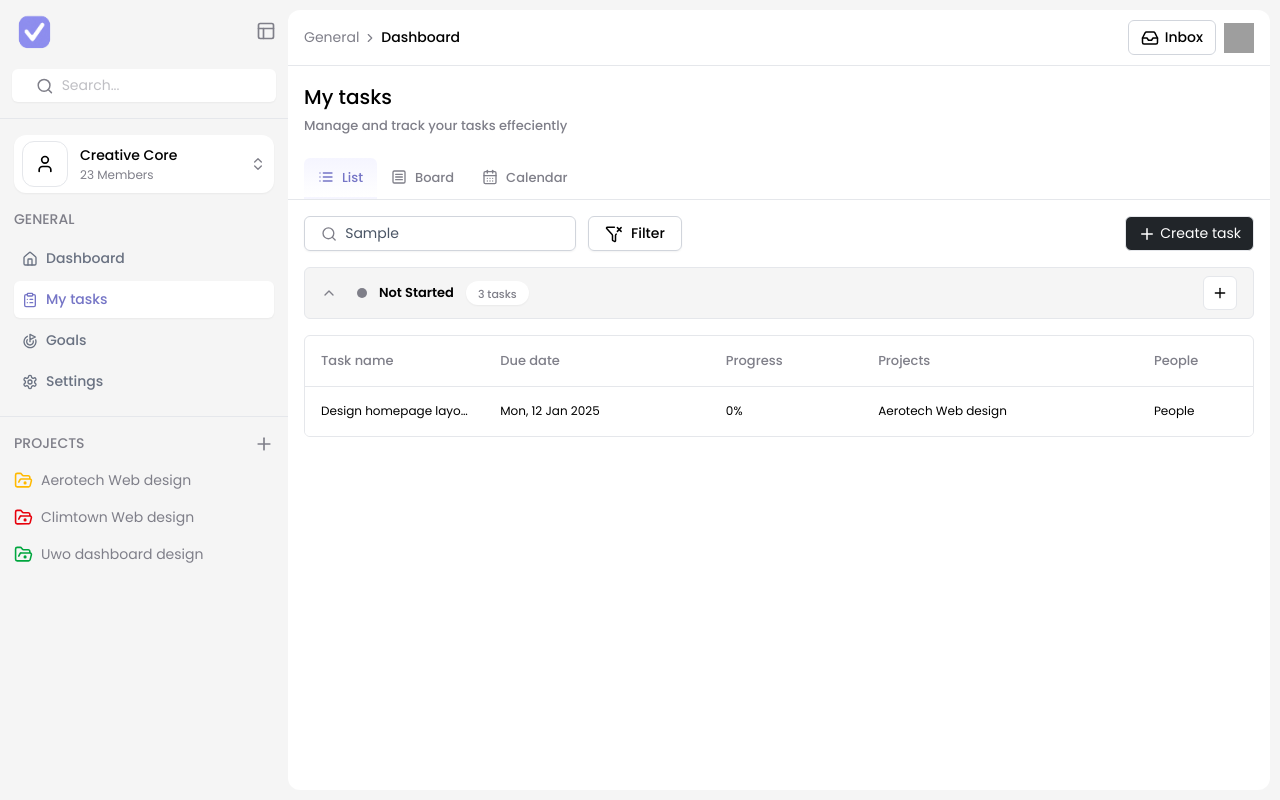
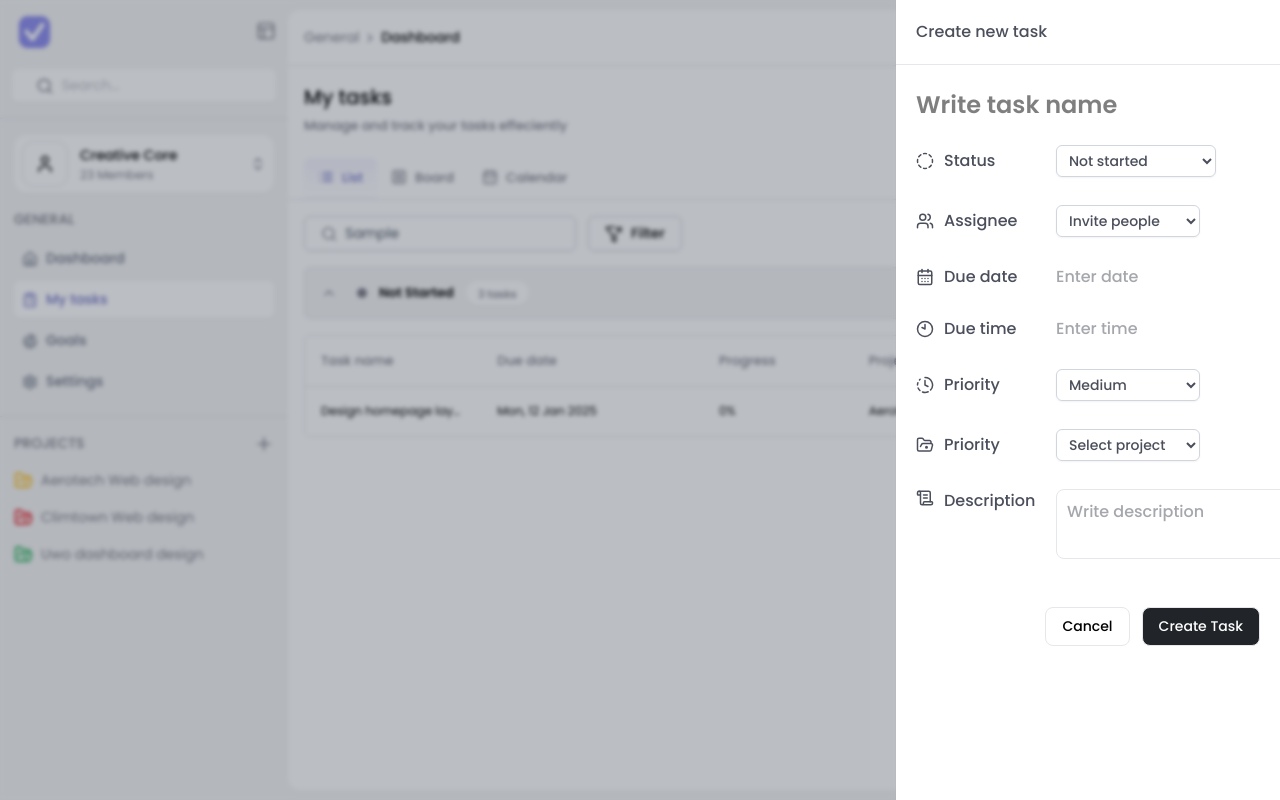
Before and after one commit to sanjay50986/Task-Orbit, a React (Vite) app in the folder Frontend/: page /workspace/tasks in a window 1280 px wide. Both pictures are taken after typing "Sample" into the empty fields and a click on the button "Create task". Built offline with nearby package versions, Linux system fonts and the light colour scheme; grey boxes are pictures that could not be loaded.

Commit message:
create Task design

```diff
--- a/Frontend/src/pages/tasks/Board/Board.jsx
+++ b/Frontend/src/pages/tasks/Board/Board.jsx
@@ -49,7 +49,7 @@ const Board = () => {
                         <div className='mt-2.5 mb-1 bg-white  rounded-md'>
                             <div className='p-3  space-y-2.5'>
                                 <div className='flex items-center justify-between'>
-                                    <span className="bg-red-100 border border-red-400 px-3 py-1
+                                    <span className="bg-red-100 border border-red-400 px-4 py-1
                                     rounded-full text-[10px] text-red-600 font-medium">
                                         High
                                     </span>
--- /dev/null
+++ b/Frontend/src/pages/tasks/CreateTask.jsx
@@ -0,0 +1,111 @@
+import { CalendarDays, CircleDashed, Clock10, ClockFading, FolderOpenDot, PanelsTopLeft, ScrollText, Users } from 'lucide-react'
+import React from 'react'
+
+const CreateTask = ({ createTask, closeCreateTask }) => {
+    return (
+        <>
+            {/* Backdrop Overlay */}
+            {createTask && (
+                <div
+                    className="fixed inset-0 bg-gray-800/30 bg-opacity-50 backdrop-blur-[2px] transition-opacity "
+                    onClick={closeCreateTask}
+                />
+            )}
+
+            {/* Slide-in Panel */}
+            <div
+                className={`
+          fixed top-0 right-0 bottom-0 z-20 left-auto bg-white shadow-xs
+          transform transition-transform duration-500 ease-in-out xl:w-[30%] lg:w-[40%] sm:w-[60%] w-full
+          ${createTask ? "translate-x-0" : "translate-x-full"}
+          overflow-y-auto max-h-screen hide-scrollbar
+        `}>
+
+                <div className='border-b p-5 border-gray-200 flex items-center gap-3'>
+                    <h2 className='text-[16px] font-medium text-[#4B4F5C] '>Create new task</h2>
+                </div>
+
+                <div className='my-6 px-5 '>
+                    <input type="text"
+                        placeholder='Write task name'
+                        className='w-full font-semibold text-2xl outline-none' />
+
+                    <div className='grid grid-cols-[140px_1fr] gap-y-7 mt-6 text-[#4B4F5C] font-medium'>
+                        <div className='flex items-center gap-2.5'>
+                            <CircleDashed size={18} />
+                            <span>Status</span>
+                        </div>
+
+                        <select className='border border-gray-300 px-2 text-[14px] font-medium py-1 shadow-xs rounded-md outline-none w-[10rem]'>
+                            <option className='font-medium'>Not started</option>
+                            <option className='font-medium'>In process</option>
+                            <option className='font-medium'>In Completed</option>
+                        </select>
+
+                        <div className='flex items-center gap-2.5'>
+                            <Users size={18} />
+                            <span>Assignee</span>
+                        </div>
+
+                        <select className='border border-gray-300 px-2 text-[14px] font-medium py-1 shadow-xs rounded-md outline-none w-[9rem]'>
+                            <option className='font-medium'>Invite people</option>
+                        </select>
+
+                        <div className='flex items-center gap-2.5'>
+                            <CalendarDays size={18} />
+                            <span>Due date</span>
+                        </div>
+
+                        <input type="type"
+                            className='outline-none'
+                            placeholder='Enter date' />
+
+                        <div className='flex items-center gap-2.5'>
+                            <Clock10 size={18} />
+                            <span>Due time</span>
+                        </div>
+
+                        <input type="type"
+                            className='outline-none'
+                            placeholder='Enter time' />
+
+
+                        <div className='flex items-center gap-2.5'>
+                            <ClockFading size={18} />
+                            <span>Priority</span>
+                        </div>
+
+                        <select className='border border-gray-300 px-2 text-[14px] font-medium py-1 shadow-xs rounded-md outline-none w-[9rem]'>
+                            <option className='font-medium'>Medium</option>
+                        </select>
+
+                        <div className='flex items-center gap-2.5'>
+                            <FolderOpenDot size={18} />
+                            <span>Priority</span>
+                        </div>
+
+                        <select className='border border-gray-300 px-2 text-[14px] font-medium py-1 shadow-xs rounded-md outline-none w-[9rem]'>
+                            <option className='font-medium'>Select project</option>
+                        </select>
+
+                        <div className='flex gap-2.5'>
+                            <ScrollText size={18} />
+                            <span className=''>Description</span>
+                        </div>
+
+                        <textarea type="type"
+                            className='outline-none border  border-gray-200 rounded-lg p-2.5'
+                            placeholder='Write description' />
+                    </div>
+
+                    <div className='flex my-12 justify-end gap-3'>
+                        <button onClick={closeCreateTask} className='cursor-pointer border border-gray-200 p-2 rounded-lg text-[14px] hover:bg-gray-100 duration-200 font-medium px-4'>Cancel</button>
+                        <button className='cursor-pointer border border-gray-200 p-2 bg-[#212529] rounded-lg text-[14px] text-white hover:bg-[#6C757D]  duration-200 font-medium px-4'>Create Task</button>
+                    </div>
+                </div>
+            </div>
+        </>
+    )
+}
+
+export default CreateTask
--- a/Frontend/src/pages/tasks/Lists/Lists.jsx
+++ b/Frontend/src/pages/tasks/Lists/Lists.jsx
@@ -1,7 +1,11 @@
 import { ChevronUp, Ellipsis, FunnelX, Plus, Search } from 'lucide-react'
-import React from 'react'
+import React, { useState } from 'react'
+import CreateTask from '../CreateTask'
 
 const Lists = () => {
+
+    const [openCreateTask, setOpenCreateTask] = useState(false)
+
     return (
         <div className='p-4 px-4'>
             <div className='flex sm:flex-row flex-col justify-between '>
@@ -20,11 +24,16 @@ const Lists = () => {
                     </button>
                 </div>
 
-                <button className='create-Btn  p-1.5 max-sm:mt-3 '>
+                <button onClick={() => setOpenCreateTask(true)} className='create-Btn  p-1.5 max-sm:mt-3 '>
                     <Plus size={18} />
                     Create task
                 </button>
             </div>
+
+            <CreateTask
+                closeCreateTask={() => setOpenCreateTask(false)}
+                createTask={openCreateTask}
+            />
 
             <div className='bg-[#f5f5f5] px-4 py-2 border border-gray-200 rounded-md my-4'>
                 <div className='flex items-center justify-between'>
@@ -70,7 +79,7 @@ const Lists = () => {
                                 <td className="py-3 px-4 text-start">Aerotech Web design</td>
                                 <td className="py-3 px-4 text-start">People</td>
                                 <td className="py-3 px-4 text-start">
-                                    <span className="bg-red-100 border border-red-400 px-2.5 py-1
+                                    <span className="bg-red-100 border border-red-400 px-4 py-1
                                     rounded-full text-[12px] text-red-600 font-medium">
                                         High
                                     </span>
--- a/Frontend/src/pages/tasks/Task.jsx
+++ b/Frontend/src/pages/tasks/Task.jsx
@@ -4,6 +4,7 @@ import { Tab, Tabs, TabList, TabPanel } from 'react-tabs';
 import 'react-tabs/style/react-tabs.css';
 import Lists from './lists/Lists';
 import Board from './board/Board';
+import Calender from './calender/Calender';
 
 
 const Task = () => {
@@ -47,8 +48,9 @@ const Task = () => {
         <TabPanel>
             <Board/>
         </TabPanel>
+
         <TabPanel>
-
+            <Calender/>
         </TabPanel>
         {/* <TabPanel>
 
--- /dev/null
+++ b/Frontend/src/pages/tasks/calender/Calender.jsx
@@ -0,0 +1,32 @@
+import { FunnelX, Plus, Search } from 'lucide-react'
+import React from 'react'
+
+const Calender = () => {
+  return (
+    <div className='p-4 px-4'>
+<div className='flex sm:flex-row flex-col justify-between '>
+                <div className='flex flex-row gap-3 '>
+                    <div className='flex sm:w-[17rem] w-full border gap-2  p-1.5 shadow-xs px-4 items-center border-gray-300  rounded-md outline-none text-[14px] '>
+                        <Search className='text-[#7f7f89]' size={18} />
+                        <input
+                            className='outline-none text-gray-600  w-full'
+                            placeholder='Search task'
+                        />
+                    </div>
+
+                    <button className='flex  text-[14px] font-medium items-center border px-4  p-1.5 rounded-md shadow-xs gap-2 cursor-pointer border-gray-300 '>
+                        <FunnelX size={18} />
+                        Filter
+                    </button>
+                </div>
+
+                <button className='create-Btn  p-1.5 max-sm:mt-3 '>
+                    <Plus size={18} />
+                    Create task
+                </button>
+            </div>
+    </div>
+  )
+}
+
+export default Calender
```
